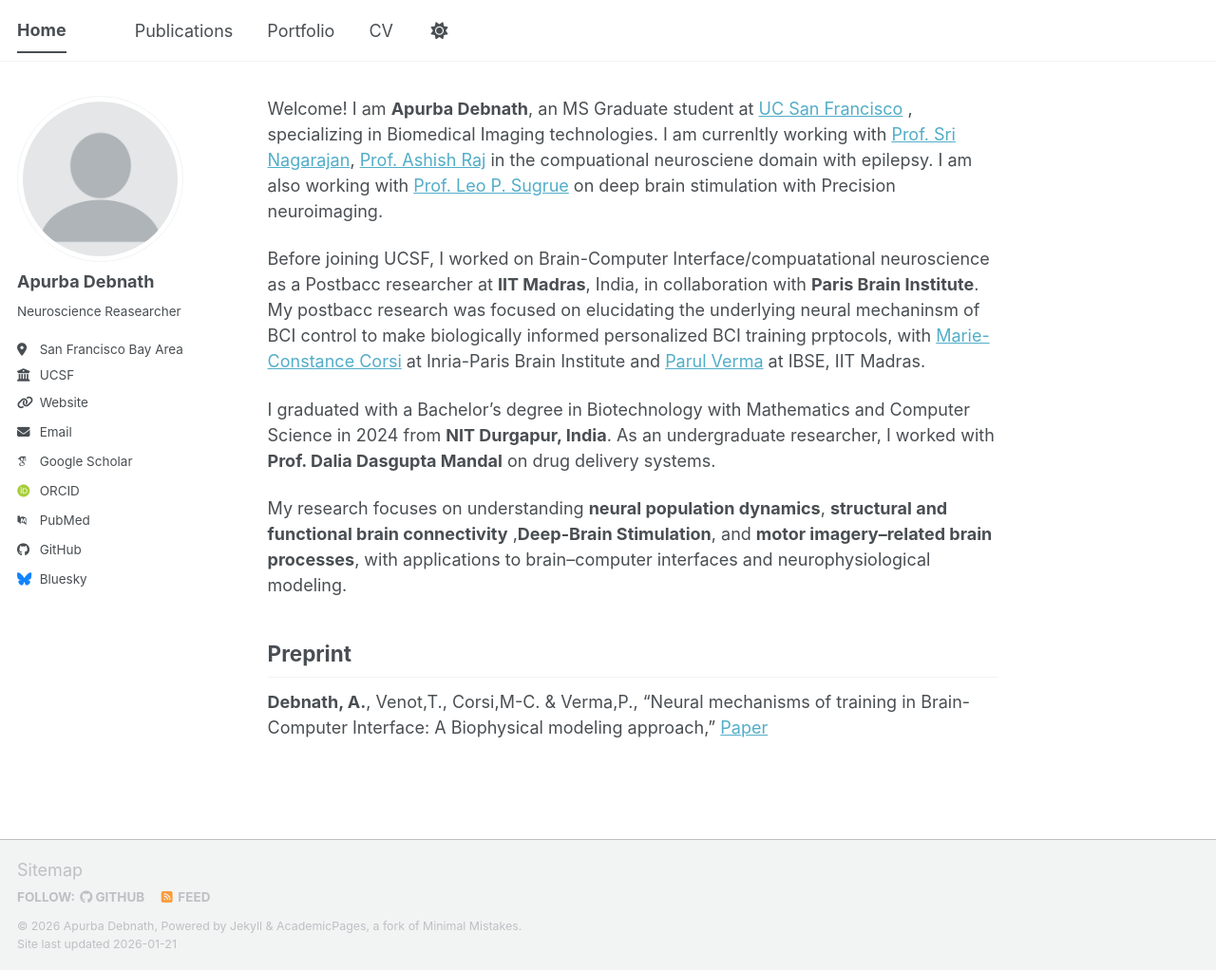
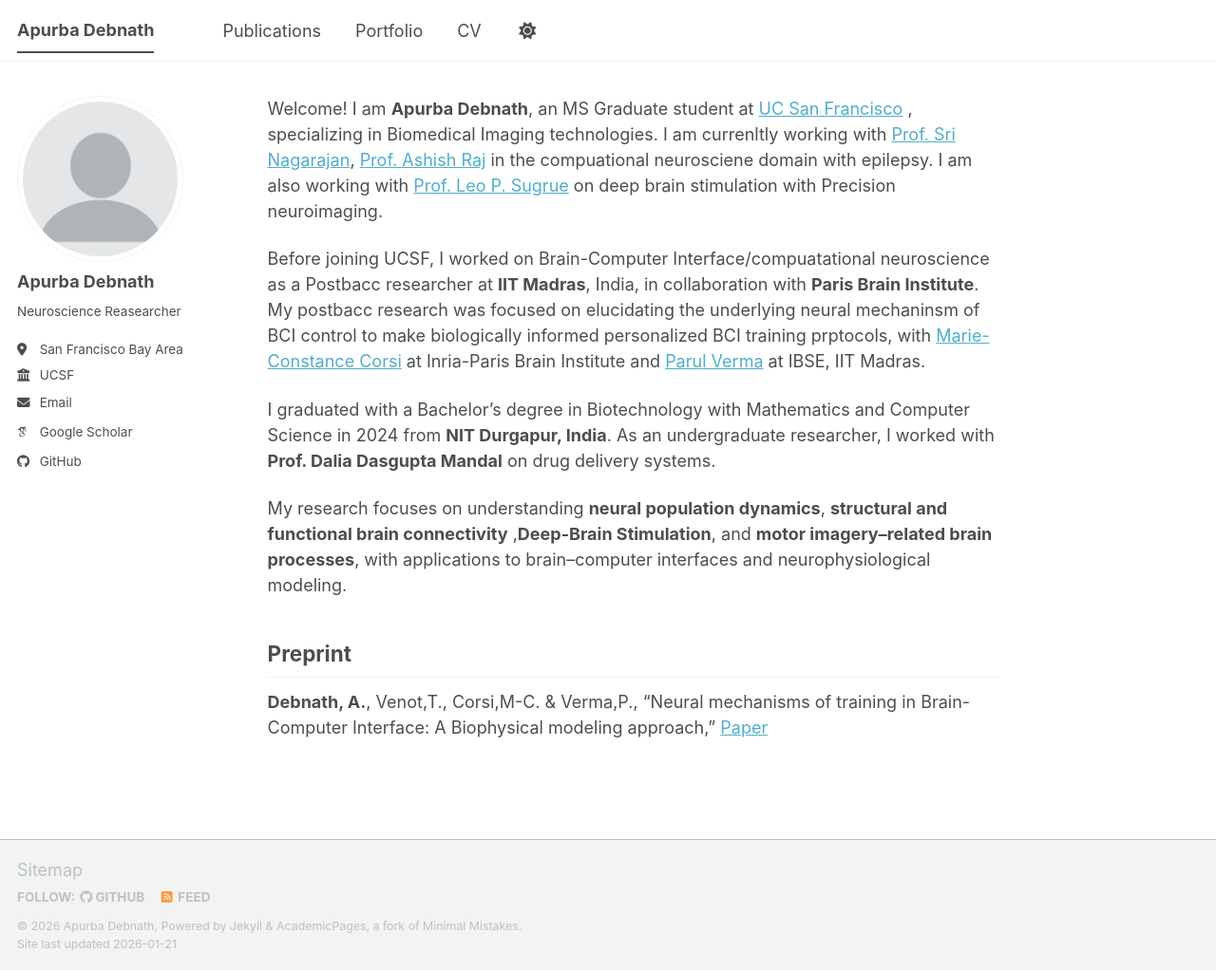
Before and after one commit to ApurbaApd/ApurbaApd.github.io, a Jekyll site: the page built from _pages/about.md, in a window 1280 px wide and 1022 px high. Shown: the whole window at 95% size. Built offline with Jekyll 4.4.1, drawn with Linux system fonts in a browser that asks for light colours; some web fonts are replaced; a script bundle is joined from its source files by our own code; library files that are not in the unit come from our copies.

Commit message:
Change site title and modify social media links
Updated site title and commented out unused fields.

```diff
--- a/_config.yml
+++ b/_config.yml
@@ -9,7 +9,7 @@
 # Basic Site Settings
 locale                   : "en-US"
 site_theme               : "default" # The available themes options are "default", "air", "sunrise", "mint", "dirt" and "contrast"
-title                    : "Home"
+title                    : "Apurba Debnath"
 title_separator          : "-"
 name                     : &name "Apurba Debnath"
 description              : &description "Academic portfolio"   # Update this with a general description of your site, this is the default if not overridden by a page
@@ -29,7 +29,7 @@
   bio              : "Neuroscience Reasearcher"
   location         : "San Francisco Bay Area"
   employer         : "UCSF"
-  uri              : "https://www.ucsf.edu"
+  # uri              : "https://www.ucsf.edu"
   email            : "apurba.debnath@ucsf.edu"
 
   # Academic websites
@@ -38,10 +38,10 @@
   googlescholar    : "https://scholar.google.com/citations?user=CYdsnhEAAAAJ&hl=en"
   inspire-hep      : # URL
   impactstory      : # URL
-  orcid            : "https://orcid.org/yourorcidurl"
+  # orcid            : "https://orcid.org/yourorcidurl"
   semantic         : # URL
   ssrn             : # URL
-  pubmed           : "https://www.ncbi.nlm.nih.gov/pubmed/?term=john+snow"
+  # pubmed           : "https://www.ncbi.nlm.nih.gov/pubmed/?term=john+snow"
   researchgate     : # URL
   scopus           : # URL
   zotero           : # URL
@@ -57,7 +57,7 @@
 
   # Social media
   artstation       : # Username
-  bluesky          : "https://apurbadebnath.bsky.social" # Replace this with you Bluesky username
+  # bluesky          : "https://apurbadebnath.bsky.social" # Replace this with you Bluesky username
   facebook         : # Username
   flickr           : # Username
   foursquare       : # Username
```
